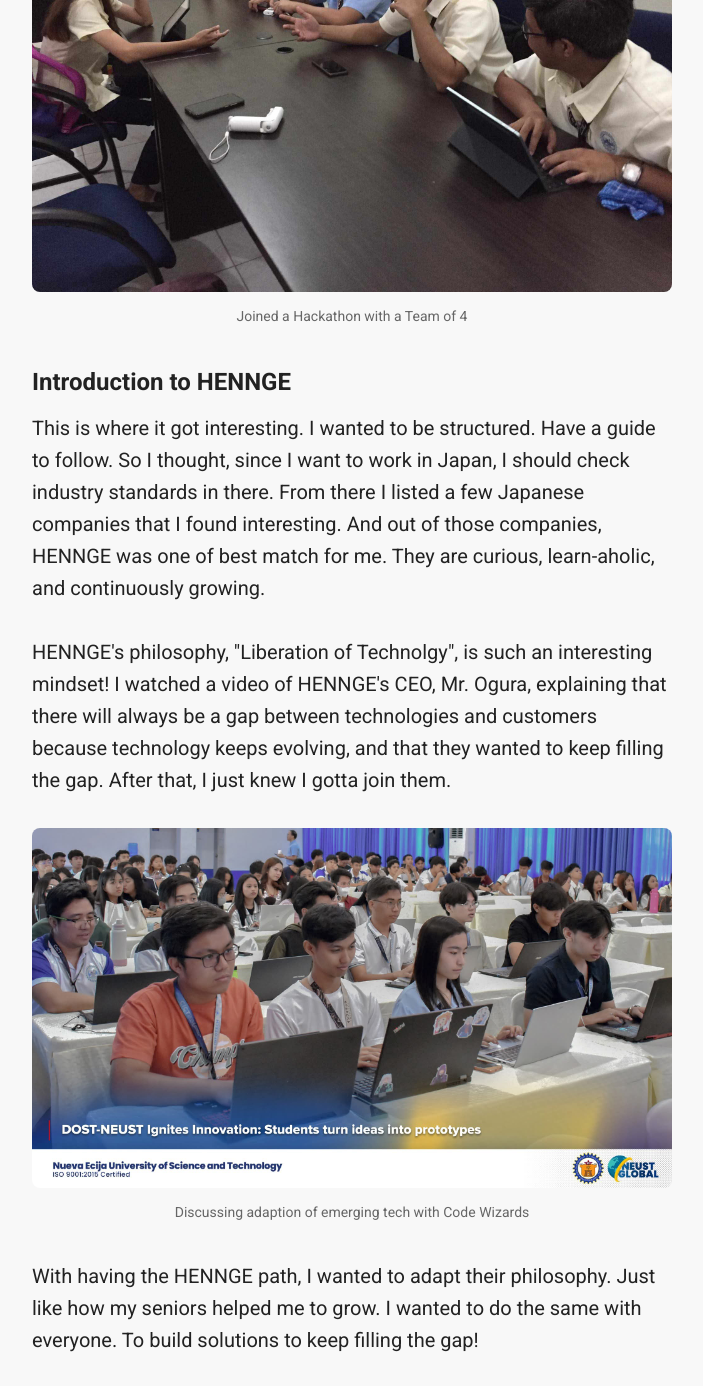
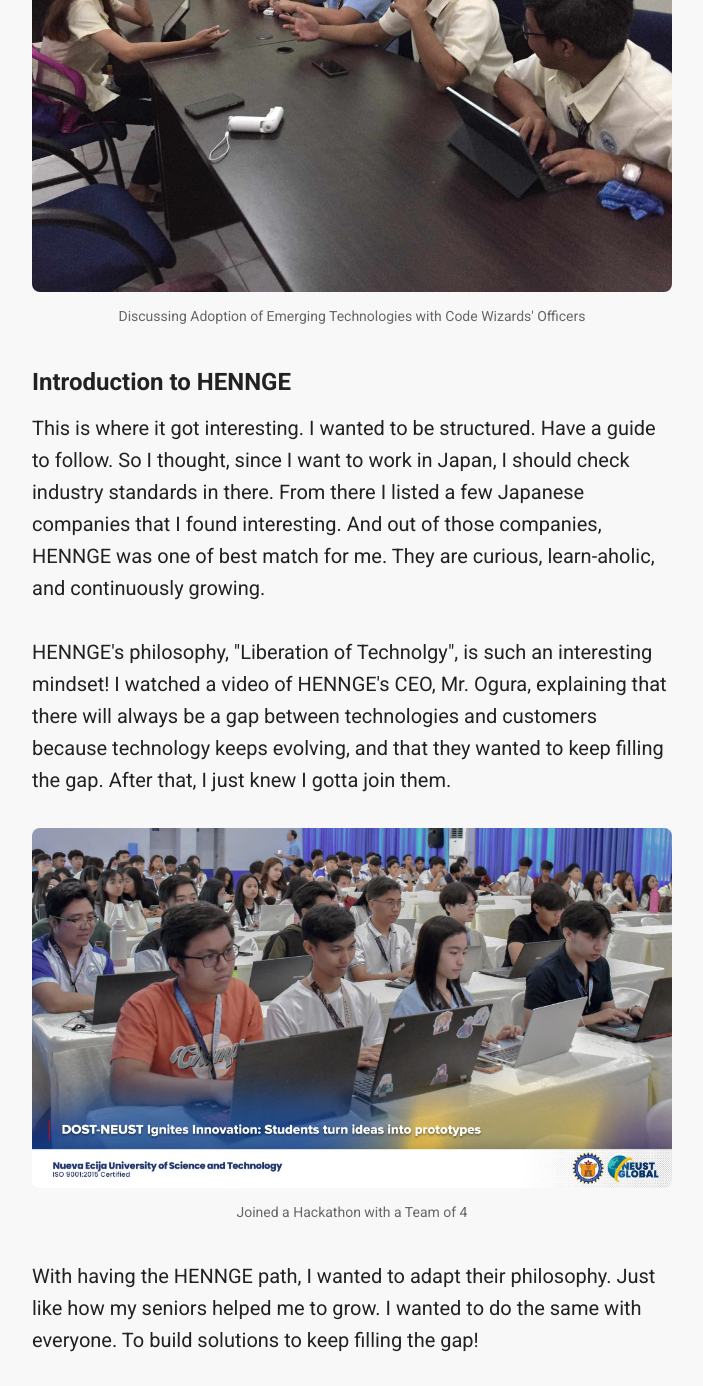
Before and after one commit to cynessa-dev/hello-HENNGE, a Vue app: page / in a window 1280 px wide. Shown: the part 5539-6925 px from the top of the page, without its empty margins (288-991 px from the left). Built offline with nearby package versions, Linux system fonts and the light colour scheme.

Commit message:
🐛 fiix(TheGoal): update captions for ImageContainer as they were switched

```diff
--- a/src/components/sections/TheGoal.vue
+++ b/src/components/sections/TheGoal.vue
@@ -21,7 +21,10 @@
 
 <template>
   <section id="the-goal">
-    <ImageContainer :images="codeWizardsImage" caption="Joined a Hackathon with a Team of 4" />
+    <ImageContainer
+      :images="codeWizardsImage"
+      caption="Discussing Adoption of Emerging Technologies with Code Wizards' Officers"
+    />
 
     <h2>Introduction to HENNGE</h2>
     <p>
@@ -37,10 +40,7 @@
       filling the gap. After that, I just knew I gotta join them.
     </p>
 
-    <ImageContainer
-      :images="hackathonImage"
-      caption="Discussing adaption of emerging tech with Code Wizards"
-    />
+    <ImageContainer :images="hackathonImage" caption="Joined a Hackathon with a Team of 4" />
 
     <p>
       With having the HENNGE path, I wanted to adapt their philosophy. Just like how my seniors
```
